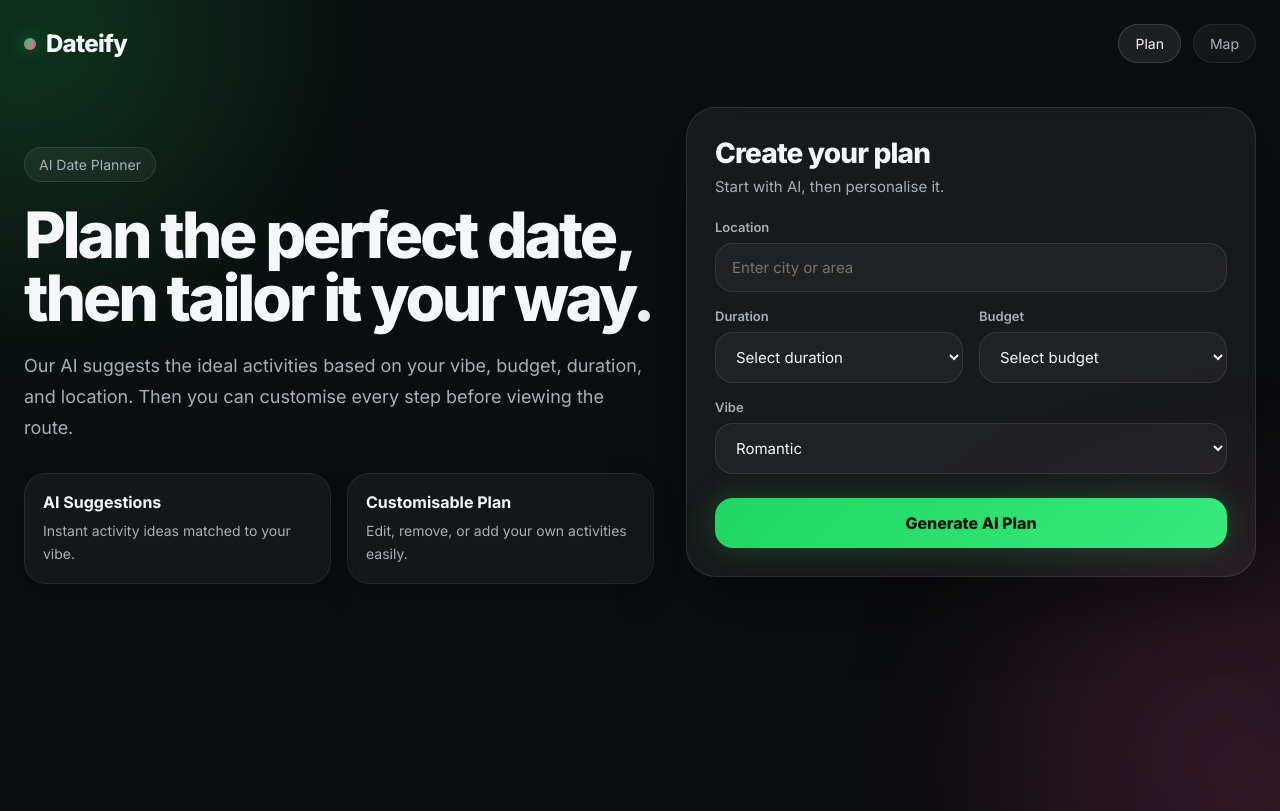
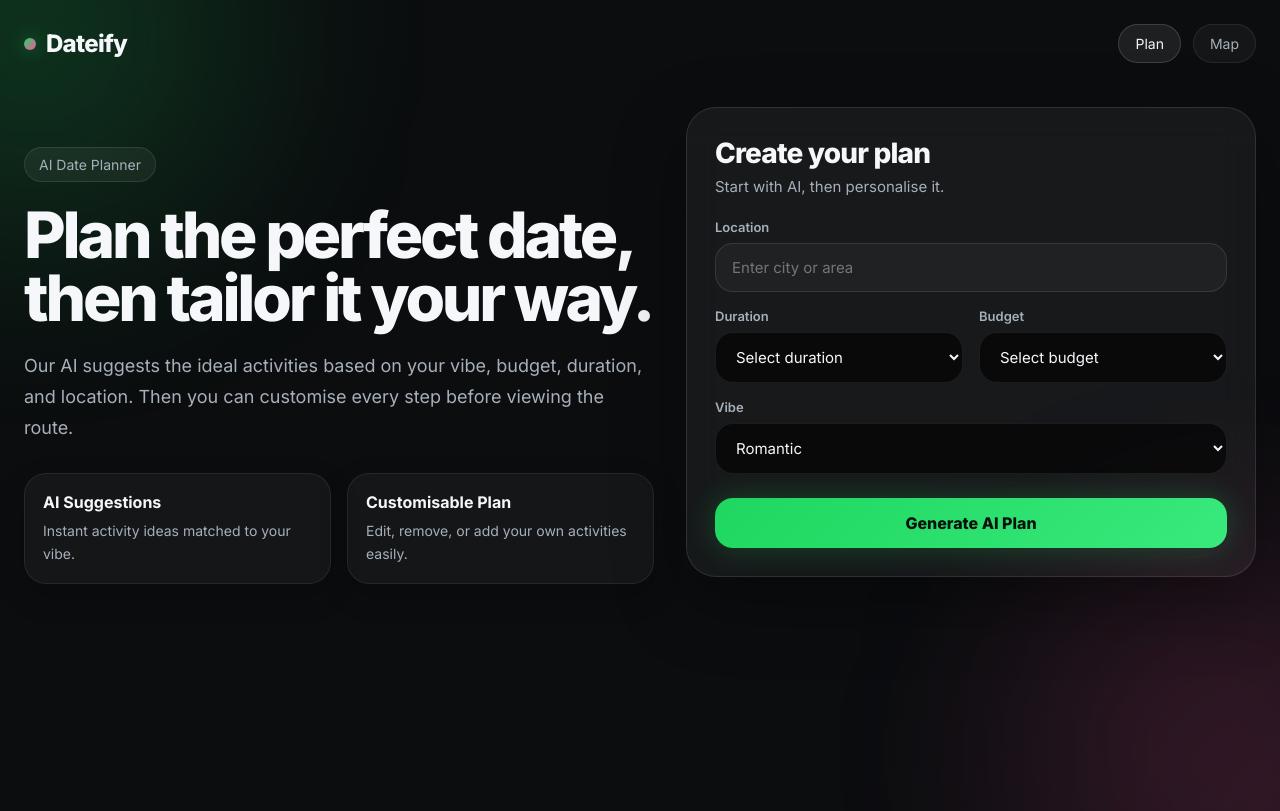
Before and after one commit to YinKuanL/Dateify, a React app in the folder frontend/: page / in a window 1280 px wide. Built offline with nearby package versions, Linux system fonts and the light colour scheme; the HTML template or start-up script is replaced by a standard one.

Commit message:
Fix: Card colour

```diff
--- a/frontend/src/components/PlanPage.jsx
+++ b/frontend/src/components/PlanPage.jsx
@@ -162,7 +162,7 @@ export default function PlanPage() {
               <div style={styles.inputGroup}>
                 <label style={styles.label}>Duration</label>
                 <select
-                  style={styles.input}
+                  style={styles.select}
                   name="duration"
                   value={formData.duration}
                   onChange={handleChange}
@@ -177,7 +177,7 @@ export default function PlanPage() {
               <div style={styles.inputGroup}>
                 <label style={styles.label}>Budget</label>
                 <select
-                  style={styles.input}
+                  style={styles.select}
                   name="budget"
                   value={formData.budget}
                   onChange={handleChange}
@@ -193,7 +193,7 @@ export default function PlanPage() {
             <div style={styles.inputGroup}>
               <label style={styles.label}>Vibe</label>
               <select
-                style={styles.input}
+                style={styles.select}
                 name="vibe"
                 value={formData.vibe}
                 onChange={handleChange}
@@ -604,4 +604,15 @@ const styles = {
     cursor: "pointer",
     boxShadow: "0 0 30px rgba(30,215,96,0.2)",
   },
+  select: {
+  width: "100%",
+  padding: "14px 16px",
+  borderRadius: "18px",
+  border: "1px solid rgba(255,255,255,0.08)",
+  background: "rgba(0,0,0,0.6)", // darker
+  color: "#F5F7FA",
+  fontSize: "15px",
+  outline: "none",
+  colorScheme: "dark", // 🔥 KEY LINE
+},
 };
```
